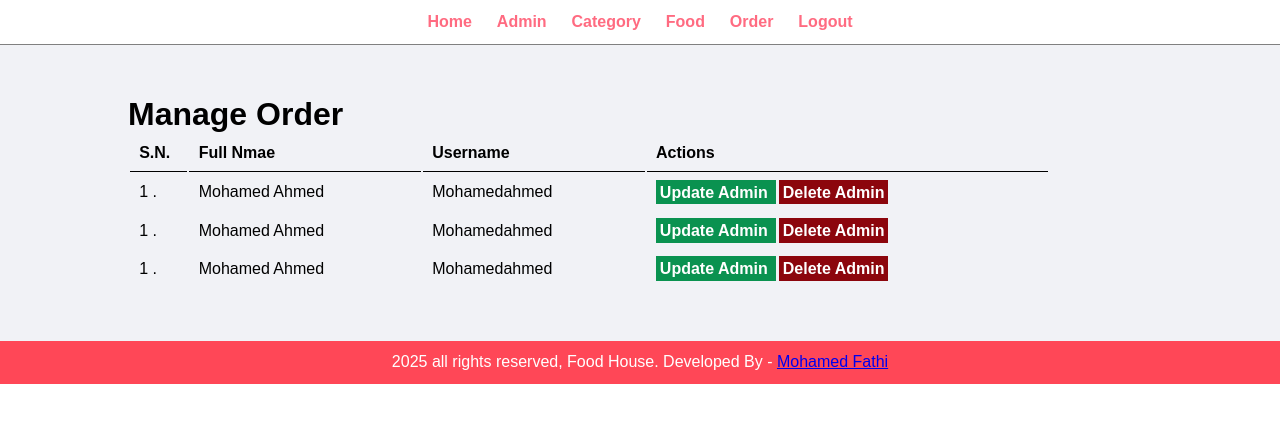
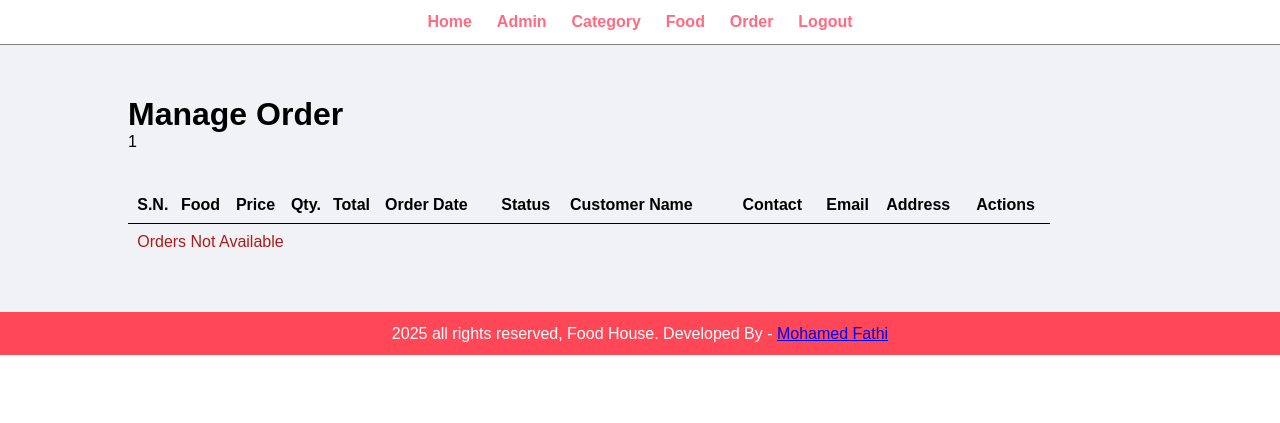
Before and after one commit to MohamedFathi212/food-order, a PHP site: page /food-order/admin/manage-order.php in a window 1280 px wide. Shown: the top 423 px of the page. Run offline with PHP 8.4, Linux system fonts and the light colour scheme; the visitor is signed in with stand-in values (Sample User, id 1); data that the repository does not hold is empty; some libraries are stand-ins or nearby versions.

Commit message:
update second

```diff
--- a/admin/manage-order.php
+++ b/admin/manage-order.php
@@ -1,62 +1,94 @@
-<?php include "partials/menu.php" ;?>
+<?php
+include "partials/menu.php";
+?>
 
 <div class="main-content">
     <div class="wrapper">
         <h1>Manage Order </h1>
 
+        <?php
 
+        if(isset($_SESSION['update'])) {
+            echo $_SESSION['update'];
+            unset($_SESSION['update']);
+        }
+        ?>
+        <br><br><br>
 
         <table class="tbl-full">
             <tr>
                 <th>S.N.</th>
-                    <th>Full Nmae</th>
-                    <th>Username</th>
+                <th>Food</th>
+                <th>Price</th>
+                <th>Qty.</th>
+                <th>Total</th>
+                <th>Order Date</th>
+                <th>Status</th>
+                <th>Customer Name</th>
+                <th>Contact</th>
+                <th>Email</th>
+                <th>Address</th>
                 <th>Actions</th>
-
             </tr>
 
+        <?php
+            $sql = "SELECT * FROM tbl_order ORDER BY id DESC";
+            $res = mysqli_query($conn, $sql);
+
+            $count = mysqli_num_rows($res);
+            $sn = 1;
+
+            if($count > 0) {
+                while($row = mysqli_fetch_assoc($res)) {
+                    $id = $row['id'];
+                    $food = $row['food'];
+                    $price = $row['price'];
+                    $qty = $row['qty'];
+                    $total = $row['total'];
+                    $order_date = $row['order_date'];
+                    $status = $row['status'];
+                    $customer_name = $row['customer_name'];
+                    $customer_contact = $row['customer_contact'];
+                    $customer_email = $row['customer_email'];
+                    $customer_address = $row['customer_address'];
+                    ?>
                     <tr>
-                    <td>1 .</td>
-                    <td>Mohamed Ahmed</td>
-                    <td>Mohamedahmed</td>
+                        <td><?php echo $sn++; ?></td>
+                        <td><?php echo $food; ?></td>
+                        <td><?php echo $price; ?></td>
+                        <td><?php echo $qty; ?></td>
+                        <td><?php echo $total; ?></td>
+                        <td><?php echo $order_date; ?></td>
                         <td>
-                        <a href="#" class="btn-secondry">  Update Admin  </a>
-                        <a href="#" class="btn-danger">   Delete Admin  </a>
+                            <?php
+                            if($status == "Ordered") {
+                                echo "<label>$status</label>";
+                            } elseif($status == "On Delivery") {
+                                echo "<label style='color:orange;'>$status</label>";
+                            } elseif($status == "Delivered") {
+                                echo "<label style='color:green;'>$status</label>";
+                            } elseif($status == "Cancelled") {
+                                echo "<label style='color:red;'>$status</label>";
+                            }
+                            ?>
                         </td>
-
+                        <td><?php echo $customer_name; ?></td>
+                        <td><?php echo $customer_contact; ?></td>
+                        <td><?php echo $customer_email; ?></td>
+                        <td><?php echo $customer_address; ?></td>
+                        <td>
+                            <a href="<?php echo SITEURL; ?>admin/update-order.php?id=<?php echo $id; ?>" class="btn-secondary">Update Order</a>
+                        </td>
                     </tr>
-
-                <tr>
-
-                    <td>1 .</td>
-                    <td>Mohamed Ahmed</td>
-                    <td>Mohamedahmed</td>
-                    <td>
-                        <a href="#" class="btn-secondry"> Update Admin  </a>
-                        <a href="#" class="btn-danger">   Delete Admin  </a>
-                    </td>
-
-
-
-                </tr>
-
-                <tr>
-
-                    <td>1 .</td>
-                    <td>Mohamed Ahmed</td>
-                    <td>Mohamedahmed</td>
-                    <td>
-                        <a href="#" class="btn-secondry"> Update Admin  </a>
-                        <a href="#" class="btn-danger">   Delete Admin  </a>
-                    </td>
-
-                </tr>
-
+                    <?php
+                }
+            } else {
+                echo "<tr><td colspan='12' class='error'>Orders Not Available</td></tr>";
+            }
+            ?>
 
         </table>
-
     </div>
 </div>
 
-
 <?php include('partials/footer.php'); ?>
--- a/category-foods.php
+++ b/category-foods.php
@@ -47,6 +47,7 @@ else
             $count2 = mysqli_num_rows($res2);
             if ($count2 > 0) {
                 while ($rows2 = mysqli_fetch_assoc($res2)) {
+                    $id = $rows2['id'];
                     $title = $rows2['title'];
                     $price = $rows2['price'];
                     $description = $rows2['description'];
@@ -78,7 +79,7 @@ else
                                     </p>
                                     <br>
 
-                                    <a href="#" class="btn btn-primary">Order Now</a>
+                                    <a href="<?php echo SITEURL; ?>order.php?food_id=<?php echo $id; ?>" class="btn btn-primary">Order Now</a>
                             </div>
                         </div>
 
--- a/css/admin.css
+++ b/css/admin.css
@@ -14,20 +14,20 @@
     text-align: center;
 }
 
-.clearfix {
-    float: none;
+.clearfix::after {
+    content: "";
+    display: table;
     clear: both;
 }
 
-.tbl-full{
-
+.tbl-full {
     width: 90%;
+    border-collapse: collapse;
 }
 
 .tbl-30 {
     width: 30%;
 }
-
 
 table tr th {
     border-bottom: 1px solid black;
@@ -40,40 +40,39 @@ table tr td {
 }
 
 .btn-primary {
-
-    background-color:cornflowerblue;
+    background-color: cornflowerblue;
     padding: 1%;
     text-decoration: none;
     color: white;
     font-weight: bold;
 }
 
-.btn-primary:hover{
+.btn-primary:hover {
     background-color: rgb(18, 18, 152);
 }
 
 .btn-secondry {
-    margin-right:3px ;
-    background-color:rgb(10, 146, 80);
+    margin-right: 3px;
+    background-color: rgb(10, 146, 80);
     padding: 1%;
     text-decoration: none;
     color: white;
     font-weight: bold;
 }
 
-.btn-secondry:hover{
+.btn-secondry:hover {
     background-color: rgb(14, 237, 103);
 }
 
 .btn-danger {
-    background-color:rgb(140, 6, 13);
+    background-color: rgb(140, 6, 13);
     padding: 1%;
     text-decoration: none;
     color: white;
     font-weight: bold;
 }
 
-.btn-danger:hover{
+.btn-danger:hover {
     background-color: rgb(245, 6, 14);
 }
 
@@ -179,7 +178,6 @@ form {
     color: #ae1b1b;
 }
 
-
 .menu {
     border-bottom: 1px solid gray;
 }
@@ -195,16 +193,15 @@ form {
 
 .menu ul li a {
     text-decoration: none;
-    font-weight:bold;
-    color:#ff6b81 ;
+    font-weight: bold;
+    color: #ff6b81;
 }
 
 .menu ul li a:hover {
-    color:#a9142a ;
+    color: #a9142a;
 }
 
 .main-content {
-
     background-color: #f1f2f6;
     padding: 3% 0;
 }
@@ -216,13 +213,13 @@ form {
 
 .col-4 {
     width: 18%;
-    background-color:white;
+    background-color: white;
     margin: 1%;
     padding: 2%;
     float: left;
 }
 
-.login{
+.login {
     border: 2px solid gray;
     width: 50%;
     margin: 10% auto;
--- a/food-search.php
+++ b/food-search.php
@@ -55,8 +55,8 @@
                             </p>
                             <br>
 
-                            <a href="#" class="btn btn-primary">Order Now</a>
-                        </div>
+                            <a href="<?php echo SITEURL; ?>order.php?food_id=<?php echo $id; ?>" class="btn btn-primary">Order Now</a>
+                            </div>
                     </div>
                     <?php
                 }
--- a/foods.php
+++ b/foods.php
@@ -57,7 +57,7 @@
                                     </p>
                                     <br>
 
-                                    <a href="#" class="btn btn-primary">Order Now</a>
+                                    <a href="<?php echo SITEURL; ?>order.php?food_id=<?php echo $id; ?>" class="btn btn-primary">Order Now</a>
                             </div>
                         </div>
 
```
Also changed, not shown: admin/update-order.php (added, +156 -0 lines), css/style.css (+8 -1 lines), index.php (+11 -2 lines), order.php (+102 -9 lines), images/food/Food_Name_212.jpg (added), images/food/burger.jpg (deleted), images/food/menu-momo.jpg (added). Lines whose indentation alone changed are shown as unchanged.
